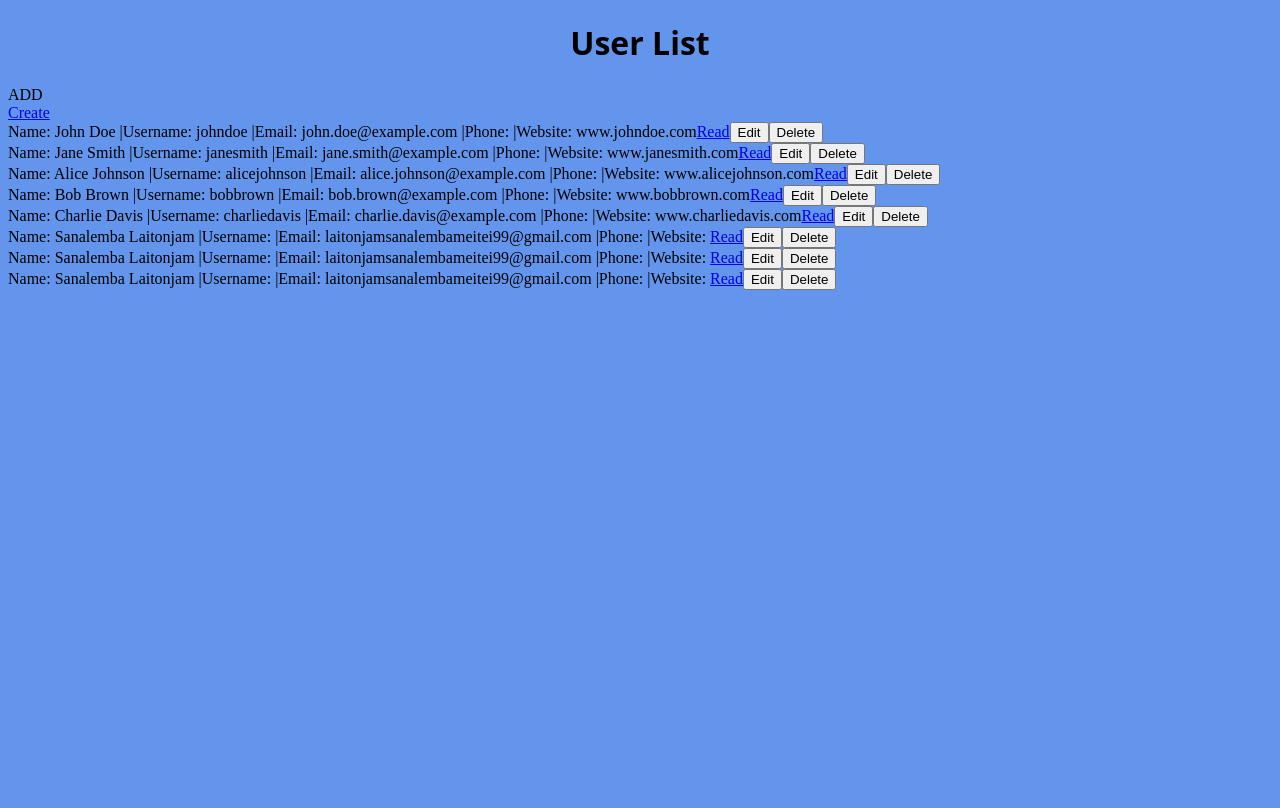
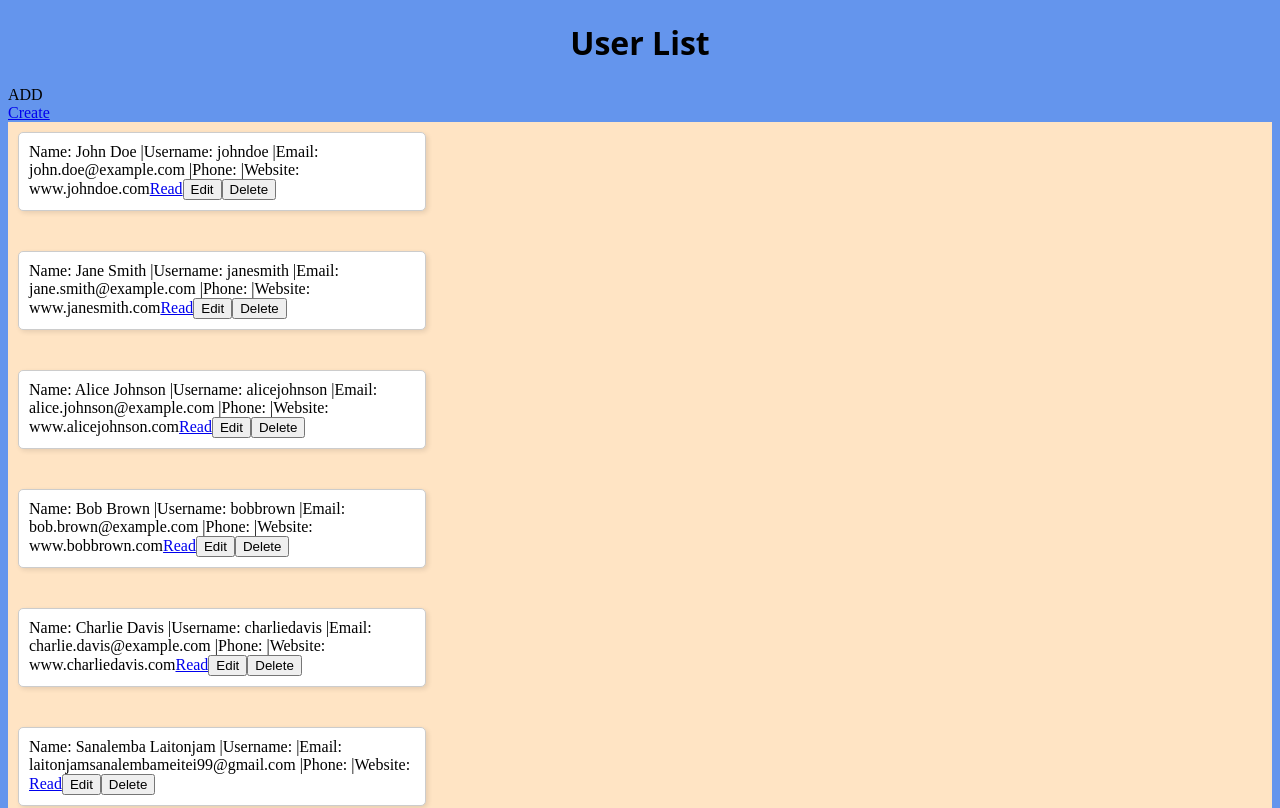
Before and after one commit to Sanalemba991/CURD-FullStack, a React (Vite) app: page / in a window 1280 px wide. Shown: the top 808 px of the page. Built offline with nearby package versions, Linux system fonts and the light colour scheme; data requests are answered from the project's data file.

Commit message:
Processing

```diff
--- a/src/Home.css
+++ b/src/Home.css
@@ -7,3 +7,20 @@
 
         font-family:system-ui, -apple-system, BlinkMacSystemFont, 'Segoe UI', Roboto, Oxygen, Ubuntu, Cantarell, 'Open Sans', 'Helvetica Neue', sans-serif;
     }
+
+    .box {
+        background-color: bisque;
+        display: grid;
+        grid-template-columns: repeat(3, 1fr); /* 3 columns */
+        grid-template-rows: repeat(3, auto); /* 3 rows, height adjusts to content */
+        gap: 10px; /* Space between the boxes */
+        padding: 10px; /* Padding around the grid */
+    }
+
+    .user-item {
+        background-color: white; /* Background color for each user box */
+        border: 1px solid #ccc; /* Optional: add a border */
+        border-radius: 5px; /* Optional: rounded corners */
+        padding: 10px; /* Padding inside each box */
+        box-shadow: 2px 2px 5px rgba(0, 0, 0, 0.1); /* Optional: subtle shadow */
+    }
--- a/src/Home.jsx
+++ b/src/Home.jsx
@@ -25,10 +25,11 @@ function Home() {
       <div >
         <h1 className='head'>User List</h1>
         <div>ADD</div>
+
         <Link to="/create">Create</Link>
         {error && <p>{error}</p>}
         {data.map(user => (
-      <div key={user.id} className="user-item">
+          <div className='box'>   <div key={user.id} className="user-item">
           <span className="Name">Name: {user.name}</span> |
           <span className="username">Username: {user.username}</span> |
           <span className="email">Email: {user.email}</span> |
@@ -37,7 +38,8 @@ function Home() {
           <Link to={`/read/${user.id}`}>Read</Link>
           <button>Edit</button>
           <button>Delete</button>
-  </div>
+      </div></div>
+
 
         ))}
       </div>
```
Lines whose indentation alone changed are shown as unchanged.
